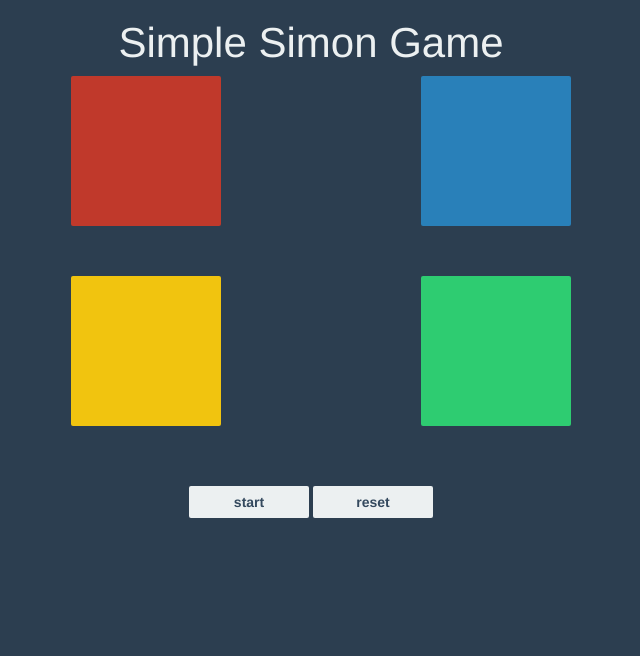
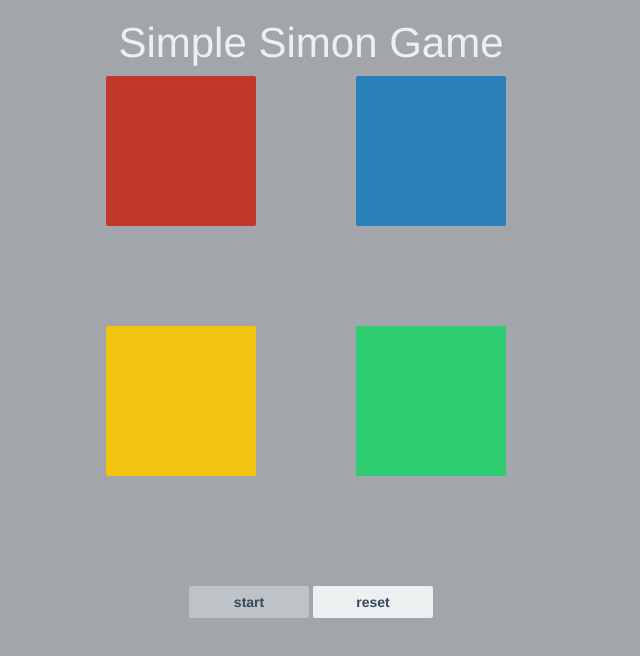
Before and after one commit to Code-Institute-Submissions/milestoneproject2-2, a plain HTML site: page index.html in a window 1280 px wide. Both pictures are taken after a click on the button "start". Shown: the whole page, without its empty margins (329-969 px from the left). Drawn offline with nearby package versions, Linux system fonts and the light colour scheme.

Commit message:
added javascript for making and shoing  the inital game sequence

```diff
--- a/assets/css/style.css
+++ b/assets/css/style.css
@@ -5,7 +5,7 @@
 body {
 	width: 850px;
 	margin: 0 auto;
-	background: #2c3e50;
+	background: #a2a5aa;
 
 }
 
@@ -14,8 +14,8 @@ body {
 	width: 150px;
 	height: 150px;
 	float: left;
-	margin-left: 200px;
-	margin-bottom: 50px;
+	margin-left: 100px;
+	margin-bottom: 100px;
 	border-radius: 2px;
 	transition: 0.2s;
 }
--- /dev/null
+++ b/assets/js/game.js
@@ -0,0 +1,71 @@
+var sounds = [
+	new Audio('https://s3.amazonaws.com/freecodecamp/simonSound1.mp3'),
+	new Audio('https://s3.amazonaws.com/freecodecamp/simonSound2.mp3'),
+	new Audio('https://s3.amazonaws.com/freecodecamp/simonSound3.mp3'),
+	new Audio('https://s3.amazonaws.com/freecodecamp/simonSound4.mp3')
+];
+function playSound(id) {
+	sounds[id].play();
+}
+
+var fields = document.querySelectorAll('.field');
+var startButton = document.querySelector('#start');
+var resetButton = document.querySelector('#reset');
+
+var activegame = false;
+var game = [];
+var userinput= [];
+var currentStep = 0;
+var timeout;
+
+function createOrder(){
+    for (i = 0; i < 3; i++){
+        game.push(Math.floor(Math.random() * 3))
+    }
+}
+
+function addtoOrder(){
+    game.push(Math.floor(Math.random() * 3));
+}
+
+function showSteps() {
+    if (currentStep > game.length - 1) {
+        currentStep = 0
+        return;
+    }
+
+    var id = game[currentStep];
+
+    playSound(id);
+    fields[id].className += ' active';
+
+    setTimeout(function() {
+
+        fields[id].className = fields[id].className.replace(' active', ''); //switch the button to "active"
+        //so it looks as though it has been pressed
+        currentStep++;
+
+        timeout = setTimeout(showSteps, 0.3 * 1000); // give time for transition to finish
+
+    }, 0.6 * 1000);
+}
+
+
+startButton.onclick = function(){
+    this.disabled = true;
+    var game = [];
+    var userinput = [];
+    createOrder();
+    showSteps();
+    activegame = true;
+}
+
+resetButton.onclick = reset;
+
+function reset() {
+	startButton.disabled = false;
+	game = [];
+	activegame = false;
+	currentStep = 0;
+	clearTimeout(timeout);
+}
--- a/index.html
+++ b/index.html
@@ -1,5 +1,6 @@
 <!DOCTYPE html>
 <html lang="en">
+
 <head>
     <meta charset="UTF-8">
     <meta name="viewport" content="width=device-width, initial-scale=1.0">
@@ -8,20 +9,25 @@
     <link rel="stylesheet" href="https://maxcdn.bootstrapcdn.com/bootstrap/3.4.0/css/bootstrap.min.css">
     <link rel="stylesheet" href="assets/css/style.css" type="text/css" />
 </head>
+
 <body>
-  <header><h1>Simple Simon Game</h1></header>
+    <header>
+        <h1>Simple Simon Game</h1>
+    </header>
 
-<div class="row">
-    <div class="field red"></div>
-    <div class="field blue"></div>
+    <div class="row" style="margin-left: 120px">
+        <button class="field red"></button>
+        <button class="field blue"></button>
     </div>
-<div class="row">
-    <div class="field yellow"></div>
-    <div class="field green"></div>
+    <div class="row" style="margin-left: 120px">
+        <button class="field yellow"></button>
+        <button class="field green"></button>
     </div>
     <div class="buttons">
         <button id="start">start</button>
         <button id="reset">reset</button>
     </div>
+    <script src="assets/js/game.js"></script>
 </body>
+
 </html>
```
Lines whose indentation alone changed are shown as unchanged.
